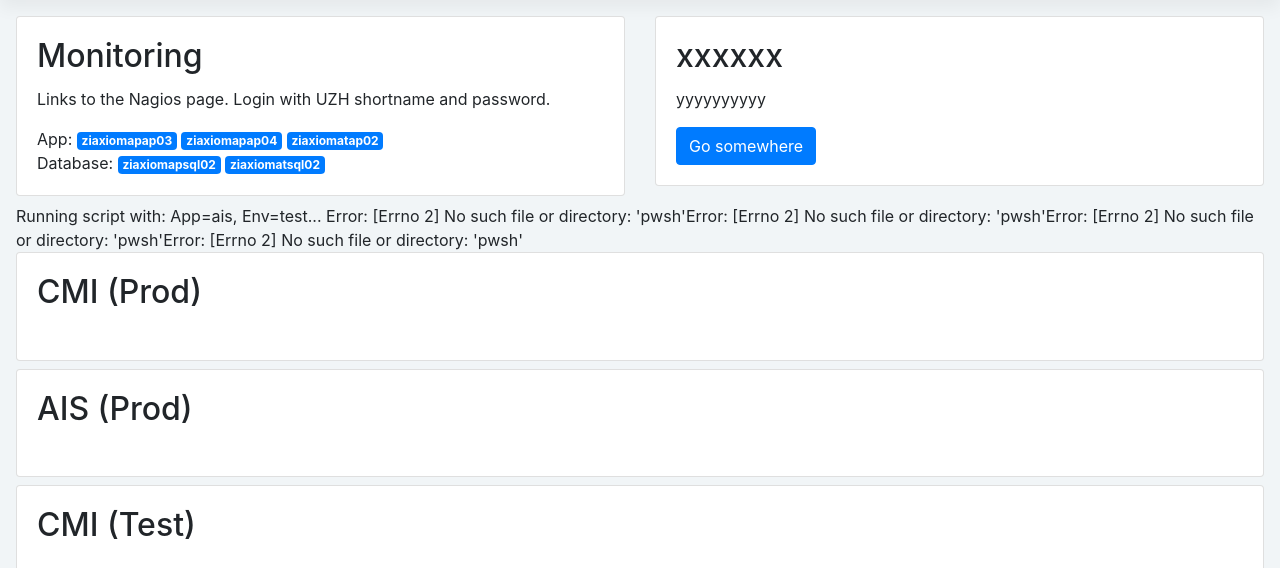
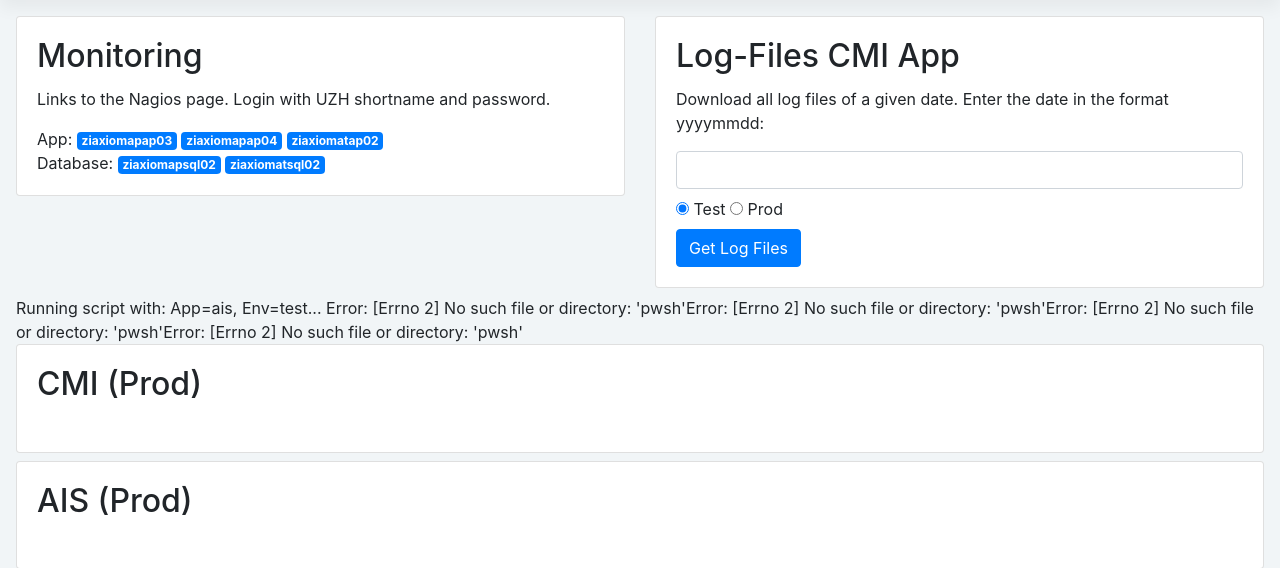
Before and after one commit to rogrut-uzh/cmi-administration-webapp, a Flask app: template cmi-administration-webapp/templates/cockpit.html in a window 1280 px wide. Shown: the part 82-650 px from the top of the page. Run offline with Flask 3, Linux system fonts and the light colour scheme; the template is opened without the code that fills it, so the values that code supplies are empty; some libraries are stand-ins or nearby versions.

Commit message:
add log files download functionality

```diff
--- a/cmi-administration-webapp/app.py
+++ b/cmi-administration-webapp/app.py
@@ -122,6 +122,38 @@
     except Exception as e:
         return jsonify({"error": str(e)}), 500
 
+@app.route('/get-log-files', methods=['POST'])
+def get_log_files():
+    try:
+        # Retrieve data from the POST request
+        data = request.get_json()
+        log_date = data.get('log_date')
+        env = data.get('env')
+
+        if not log_date or not env:
+            return jsonify({"error": "Missing required parameters: log_date or env"}), 400
+
+        # Construct the PowerShell command
+        command = [
+            'pwsh', '-NoProfile', '-Command',
+            f"$OutputEncoding = [Console]::OutputEncoding = [System.Text.UTF8Encoding]::new(); "
+            f"$password = ConvertTo-SecureString '{p}' -AsPlainText -Force; "
+            f"$cred = New-Object System.Management.Automation.PSCredential('{u}', $password); "
+            f"& {{ . 'D:\\gitlab\\zidbacons02\\cmi-administration-webapp\\pwsh\\download-cmi-log-files.ps1' "
+            f"-Date {log_date} -Env {env} }}"
+        ]
+
+        # Run the PowerShell script
+        result = subprocess.run(command, capture_output=True, text=True)
+
+        if result.returncode == 0:
+            return jsonify({"message": "Log files downloaded successfully!"}), 200
+        else:
+            return jsonify({"error": result.stderr.strip()}), 500
+
+    except Exception as e:
+        return jsonify({"error": str(e)}), 500
+
 # Run the Flask application
 if __name__ == '__main__':
     app.run(host='0.0.0.0', port=5000, debug=True)
--- a/cmi-administration-webapp/templates/cockpit.html
+++ b/cmi-administration-webapp/templates/cockpit.html
@@ -18,11 +18,19 @@
 		  </div>
 		  <div class="col-sm-6">
 			<div class="card">
-			  <div class="card-body">
-				<h2 class="card-title">xxxxxx</h2>
-				<p class="card-text">yyyyyyyyyy</p>
-				<a href="#" class="btn btn-primary">Go somewhere</a>
-			  </div>
+                <div class="card-body">
+                    <h2 class="card-title">Log-Files CMI App</h2>
+                    <p class="card-text">Download all log files of a given date. Enter the date in the format yyyymmdd:</p>
+                    <input type="text" id="input-log-date" name="input-log-date" class="form-control mb-2"/>
+                    <fieldset id="log-env">
+                        <input type="radio" id="env-test" name="log-env" value="test" checked>
+                        <label for="env-test">Test</label>
+                        <input type="radio" id="env-prod" name="log-env" value="prod">
+                        <label for="env-prod">Prod</label>
+                    </fieldset>
+                    <button class="btn btn-primary" id="get-log-files-btn">Get Log Files</button>
+                    <span class="get-date-result"></span>
+                </div>
 			</div>
 		  </div>
 		</div>
@@ -268,4 +276,40 @@
 	}
 
 </script>
+
+<script>
+    document.getElementById("get-log-files-btn").addEventListener("click", async function() {
+        // Reset the result span
+        const resultSpan = document.querySelector(".get-date-result");
+        resultSpan.textContent = "";
+
+        // Get the entered date and selected environment
+        const logDate = document.getElementById("input-log-date").value.trim();
+        const env = document.querySelector('input[name="log-env"]:checked').value;
+
+        if (!logDate) {
+            resultSpan.textContent = "Please enter a valid date.";
+            return;
+        }
+
+        // Call the Flask endpoint
+        try {
+            const response = await fetch("/get-log-files", {
+                method: "POST",
+                headers: { "Content-Type": "application/json" },
+                body: JSON.stringify({ log_date: logDate, env: env }),
+            });
+
+            if (response.ok) {
+                const result = await response.json();
+                resultSpan.textContent = "Done";
+            } else {
+                const error = await response.json();
+                resultSpan.textContent = `Error: ${error.error}`;
+            }
+        } catch (error) {
+            resultSpan.textContent = `Error: ${error.message}`;
+        }
+    });
+</script>
 {% endblock %}
```
Also changed, not shown: cmi-config-rest-api/cmi-config-rest-api.py (deleted, +0 -113 lines), 1 other file.
